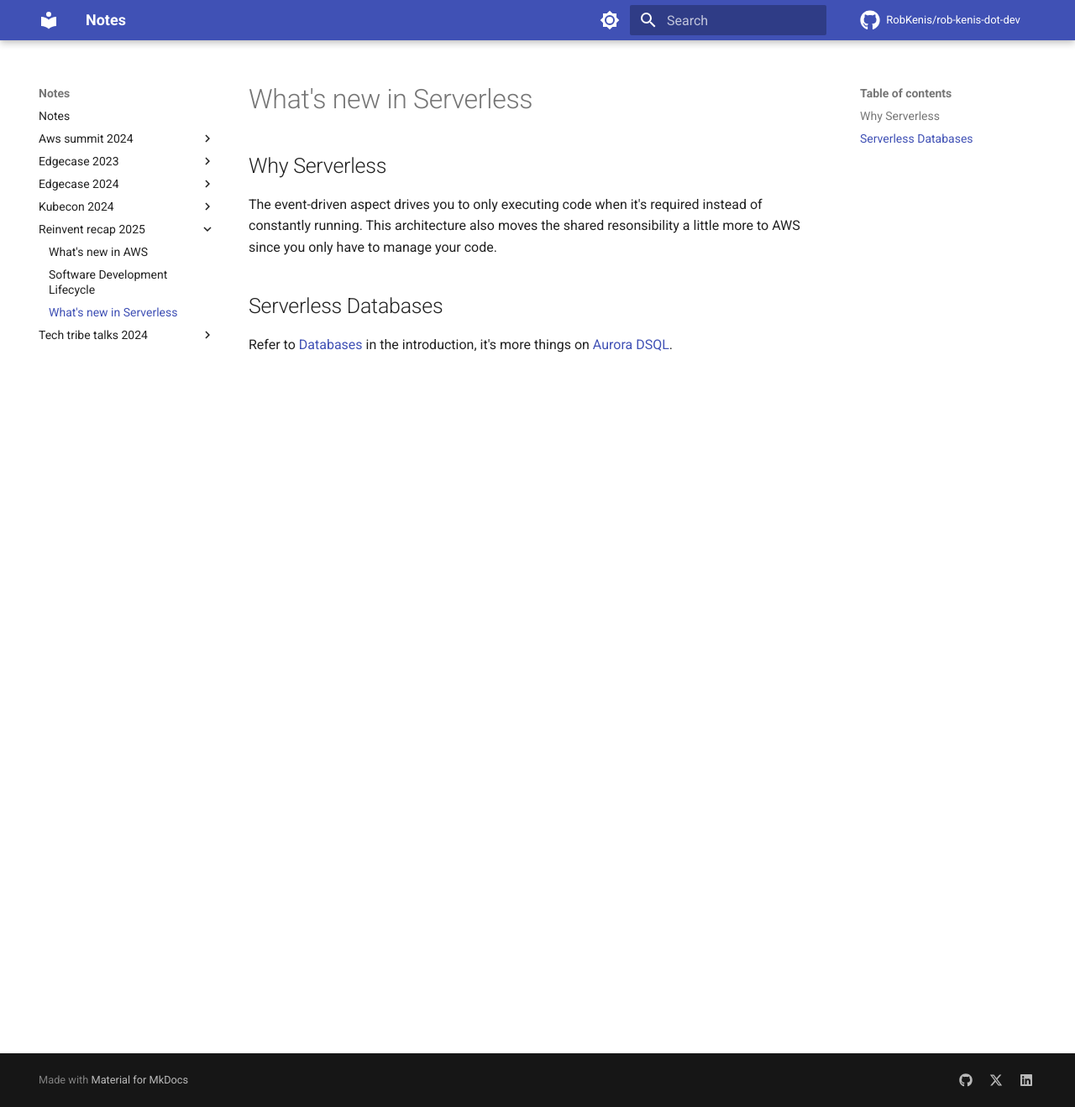
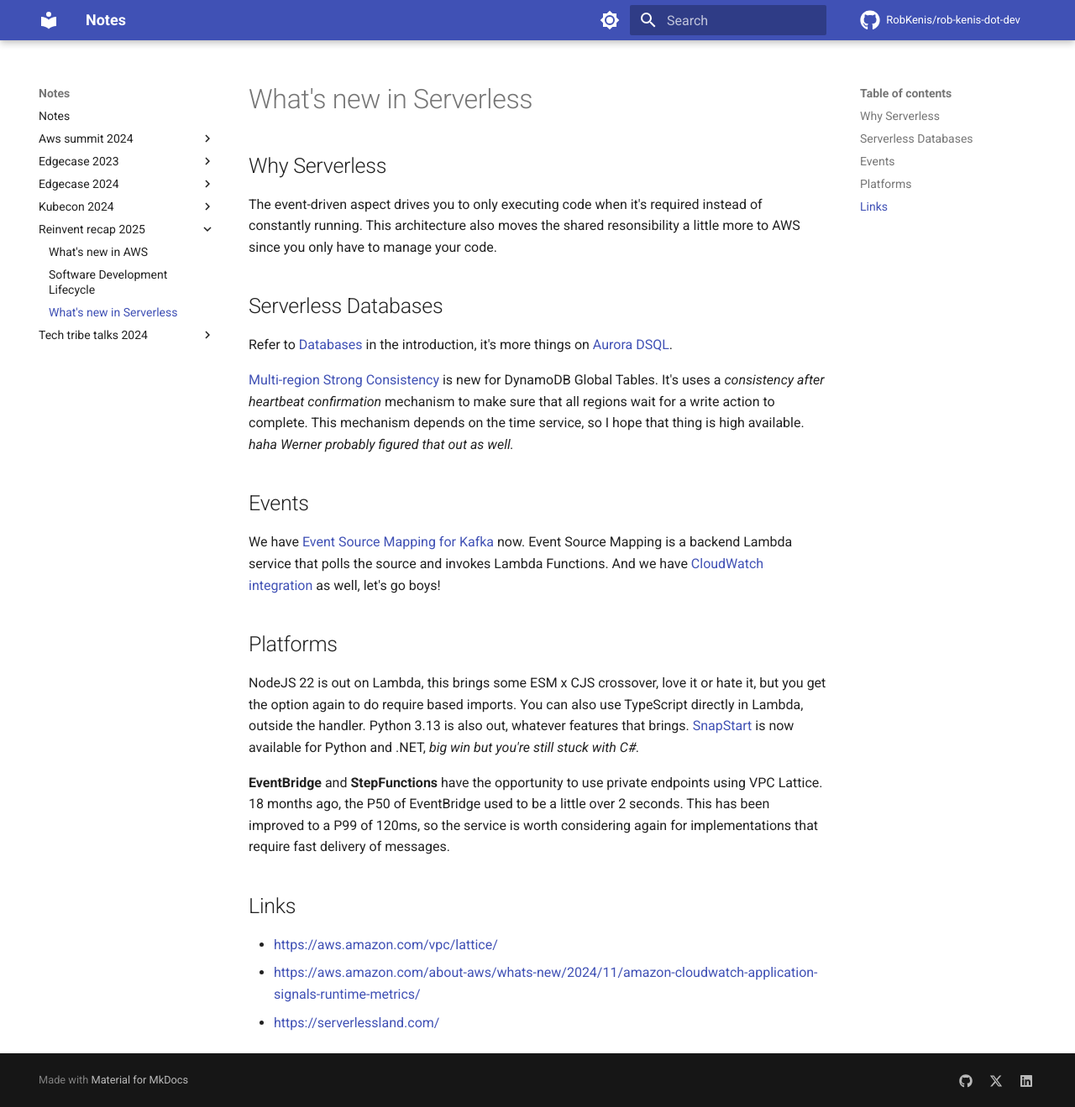
Before and after one commit to RobKenis/rob-kenis-dot-dev, an MkDocs documentation site: the page built from docs/reinvent-recap-2025/3-whats-new-in-ai.md, in a window 1280 px wide and 1319 px high. Shown: the whole window at 84% size. Built offline with MkDocs 1.6.1 and Material for MkDocs 9.7.7, drawn with Linux system fonts in a browser that asks for light colours; comment, search, counter and statistics services are not loaded.

Commit message:
Add notes on serverless

```diff
--- a/docs/reinvent-recap-2025/3-whats-new-in-ai.md
+++ b/docs/reinvent-recap-2025/3-whats-new-in-ai.md
@@ -8,3 +8,28 @@
 ## Serverless Databases
 
 Refer to [Databases](./1-introduction.md#databases) in the introduction, it's more things on [Aurora DSQL](https://aws.amazon.com/rds/aurora/dsql/).
+
+[Multi-region Strong Consistency](https://docs.aws.amazon.com/amazondynamodb/latest/developerguide/multi-region-strong-consistency-gt.html) is new for
+DynamoDB Global Tables. It's uses a _consistency after heartbeat confirmation_ mechanism to make sure that all regions wait for a write action to complete.
+This mechanism depends on the time service, so I hope that thing is high available. _haha Werner probably figured that out as well._
+
+## Events
+
+We have [Event Source Mapping for Kafka](https://docs.aws.amazon.com/lambda/latest/dg/with-kafka-configure.html) now. Event Source Mapping is a backend
+Lambda service that polls the source and invokes Lambda Functions. And we have [CloudWatch integration](https://aws.amazon.com/blogs/compute/introducing-new-event-source-mapping-esm-metrics-for-aws-lambda/)
+as well, let's go boys!
+
+## Platforms
+
+NodeJS 22 is out on Lambda, this brings some ESM x CJS crossover, love it or hate it, but you get the option again to do require based imports. You can also
+use TypeScript directly in Lambda, outside the handler. Python 3.13 is also out, whatever features that brings. [SnapStart](https://docs.aws.amazon.com/lambda/latest/dg/snapstart.html)
+is now available for Python and .NET, _big win but you're still stuck with C#._
+
+**EventBridge** and **StepFunctions** have the opportunity to use private endpoints using VPC Lattice. 18 months ago, the P50 of EventBridge used to be a little over 2
+seconds. This has been improved to a P99 of 120ms, so the service is worth considering again for implementations that require fast delivery of messages.
+
+## Links
+
+- <https://aws.amazon.com/vpc/lattice/>
+- <https://aws.amazon.com/about-aws/whats-new/2024/11/amazon-cloudwatch-application-signals-runtime-metrics/>
+- <https://serverlessland.com/>
```
